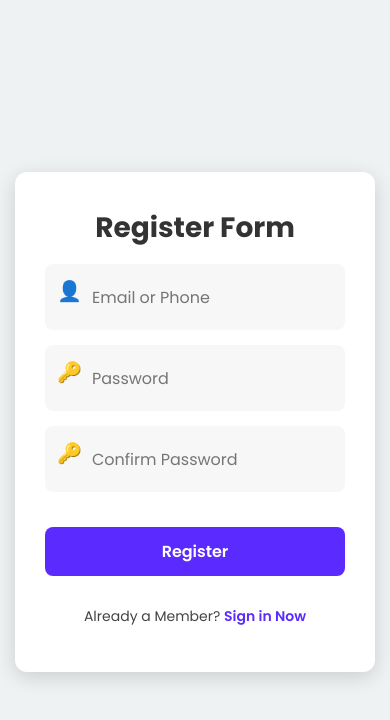
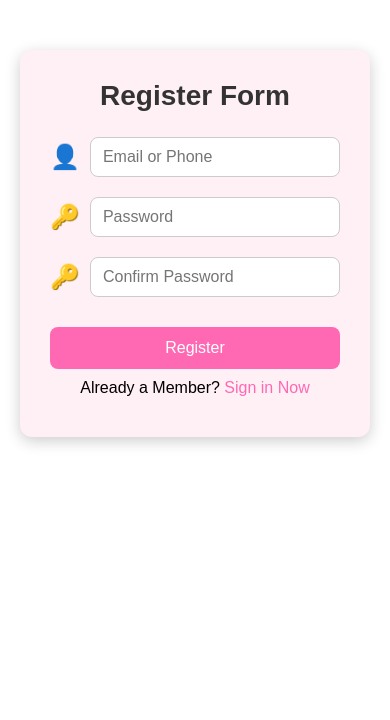
Before and after one commit to Aadhikesavan-m/E-Commerce, a React (Vite) app: page /register in a window 390 px wide. Shown: the top 720 px of the page. Built offline with nearby package versions, Linux system fonts and the light colour scheme.

Commit message:
feat: Enhance user authentication flow with logout functionality and improve form styling in Login and Register components

```diff
--- a/src/AddtoCart.jsx
+++ b/src/AddtoCart.jsx
@@ -1,6 +1,6 @@
 import React, { useEffect, useState } from "react";
 import "./atc.css";
-import { Link } from "react-router-dom";
+import { Link, useNavigate } from "react-router-dom";
 import Img from "./assets/no search.jpg";
 import banner1 from "./assets/Banner/banner.avif";
 import banner2 from "./assets/Banner/banner2.avif";
@@ -16,6 +16,8 @@ function AddtoCart({ cart, setCart, users }) {
   const [activeCategory, setActiveCategory] = useState("Shop All");
   const [bestSellers, setBestSellers] = useState([]);
 
+  const navigate = useNavigate()
+
   const images = [banner1, banner2, banner3];
   const [index, setIndex] = useState(0);
 
@@ -24,6 +26,14 @@ function AddtoCart({ cart, setCart, users }) {
   //user detail
   const lastUser = users.length > 0 ? users[users.length - 1] : null;
   const icon = lastUser ? lastUser.username.charAt(0).toUpperCase() : "👤";
+
+  //handleLogout
+  const handleLogout = () => {
+    setUsers([]);
+    navigate("/login")
+};
+
+
 
   // Banner change
   useEffect(() => {
@@ -145,7 +155,19 @@ function AddtoCart({ cart, setCart, users }) {
             🛒 <span className="cart-count">{cart.length}</span>
           </button>
         </Link>
-        <span className="avatar">{icon}</span>
+        <div className="user-auth-wrapper">
+          <span className="avatar">{icon}</span>
+
+          {lastUser ? (
+            <span className="auth-btn" onClick={handleLogout}>
+              Logout
+            </span>
+          ) : (
+            <Link to="/login" className="auth-btn">
+              Login
+            </Link>
+          )}
+        </div>
       </nav>
 
       {/* BODY */}
@@ -201,8 +223,8 @@ function AddtoCart({ cart, setCart, users }) {
 
               {/* DUAL BANNER */}
               <div className="dual-banner">
-                <div className="banner-box left-banner">
-                  <div className="banner-content">
+                <div className="banner-box left-banner d-b-1">
+                  <div className="banner-content ">
                     <p className="banner-small">Holiday Deals</p>
                     <h1 className="banner-title">
                       Up to
--- a/src/App.jsx
+++ b/src/App.jsx
@@ -28,7 +28,7 @@ function App() {
       <Routes>
         <Route
           path="/"
-          element={<AddtoCart cart={cart} setCart={setCart} users={users} />}
+          element={<AddtoCart cart={cart} setCart={setCart} users={users} setUsers ={setUsers}/>}
         />
 
         <Route
--- a/src/Login.jsx
+++ b/src/Login.jsx
@@ -25,37 +25,42 @@ function Login({ users }) {
   }
 
   return (
-    <form onSubmit={handleSubmit}>
-      <h1>Login Form</h1>
-      <div className="loginEmail">
+   <form className="login-form" onSubmit={handleSubmit}>
+  <h1 className="login-form__title">Login Form</h1>
+
+  <div className="login-form__email">
     <h1>👤</h1>
     <input
       type="text"
       placeholder="Email or Phone"
       value={registeredUser}
       onChange={(e) => setRegisteredUser(e.target.value)}
+      className="login-form__input"
     />
   </div>
-      <div className="passwordInput">
+
+  <div className="login-form__password">
     <h1>🔒</h1>
     <input
       type="password"
       placeholder="Password"
       value={registedPassword}
       onChange={(e) => setRegisteredPassword(e.target.value)}
+      className="login-form__input"
     />
   </div>
 
-      <p>
+  <p className="login-form__link">
     <Link to="/forgot">Forget Password?</Link>
   </p>
 
-      <button>Submit</button>
+  <button className="login-form__button">Submit</button>
 
-      <p>
+  <p className="login-form__register">
     Not a Member ? <Link to="/register">Register Now</Link>
   </p>
 </form>
+
   );
 }
 
--- a/src/Register.jsx
+++ b/src/Register.jsx
@@ -36,45 +36,49 @@ function Register({ users, setUsers }) {
 
   return (
     <>
-      <form onSubmit={handleRegister}>
-        <h1>Register Form</h1>
+      <form className="register-form" onSubmit={handleRegister}>
+  <h1 className="register-form__title">Register Form</h1>
 
-        <div className="registerEmail">
+  <div className="register-form__email">
     <h1>👤</h1>
     <input
       type="text"
       placeholder="Email or Phone"
       value={user}
       onChange={(e) => setUser(e.target.value)}
+      className="register-form__input"
     />
   </div>
 
-        <div className="passwordInput">
+  <div className="register-form__password">
     <h1>🔑</h1>
     <input
       type="password"
       placeholder="Password"
       value={password}
       onChange={(e) => setPassword(e.target.value)}
+      className="register-form__input"
     />
   </div>
 
-        <div className="passwordInput">
+  <div className="register-form__password">
     <h1>🔑</h1>
     <input
       type="password"
       placeholder="Confirm Password"
       value={confirm}
       onChange={(e) => setConfirm(e.target.value)}
+      className="register-form__input"
     />
   </div>
 
-        <button>Register</button>
+  <button className="register-form__button">Register</button>
 
-        <p>
+  <p className="register-form__link">
     Already a Member? <Link to="/login">Sign in Now</Link>
   </p>
 </form>
+
     </>
   );
 }
--- a/src/login.css
+++ b/src/login.css
@@ -1,107 +1,78 @@
-/* Import Google Font */
-@import url('https://fonts.googleapis.com/css2?family=Poppins:wght@300;400;500;600;700&display=swap');
-
-/* Reset */
-* {
-  margin: 0;
-  padding: 0;
-  box-sizing: border-box;
+/* Scope all styles under the login-form class */
+.login-form {
+  width: 350px;
+  margin: 50px auto;
+  padding: 30px;
+  background-color: rgba(147, 208, 233, 0.63);
+  border-radius: 12px;
+  box-shadow: 0 4px 15px rgba(0, 0, 0, 0.2);
   font-family: 'Poppins', sans-serif;
 }
 
-body {
-  background-color: #f5f7fa;
-  display: flex;
-  justify-content: center;
-  align-items: center;
-  min-height: 100vh;
-}
-
-/* Form container */
-form {
-  background-color: #fff;
-  padding: 40px 30px;
-  border-radius: 12px;
-  box-shadow: 0 8px 20px rgba(0,0,0,0.1);
-  width: 100%;
-  max-width: 400px;
+.login-form__title {
   text-align: center;
-}
-
-form h1 {
   font-size: 28px;
   margin-bottom: 25px;
   color: #333;
 }
 
-/* Input container */
-.loginEmail, .passwordInput {
+.login-form__email,
+.login-form__password {
   display: flex;
   align-items: center;
   margin-bottom: 20px;
-  background: #f1f3f6;
-  border-radius: 8px;
-  padding: 10px;
 }
 
-.loginEmail h1, .passwordInput h1 {
+.login-form__email h1,
+.login-form__password h1 {
   margin-right: 10px;
-  font-size: 20px;
+  font-size: 24px;
 }
 
-.loginEmail input, .passwordInput input {
-  border: none;
-  outline: none;
-  width: 100%;
+.login-form__input {
+  flex: 1;
+  padding: 10px 12px;
+  border: 1px solid #ccc;
+  border-radius: 8px;
   font-size: 16px;
-  background: transparent;
 }
 
-/* Links */
-form p {
-  font-size: 14px;
+.login-form__input:focus {
+  outline: none;
+  border-color: #6c63ff;
+  box-shadow: 0 0 5px rgba(108, 99, 255, 0.5);
+}
+
+.login-form__link,
+.login-form__register {
+  text-align: center;
   margin: 10px 0;
 }
 
-form p a {
-  color: #5a2aff;
+.login-form__link a,
+.login-form__register a {
+  color: #6c63ff;
   text-decoration: none;
 }
 
-form p a:hover {
+.login-form__link a:hover,
+.login-form__register a:hover {
   text-decoration: underline;
 }
 
-/* Submit button */
-form button {
+.login-form__button {
   width: 100%;
-  padding: 12px 0;
-  margin: 20px 0;
-  background-color: #5a2aff;
-  color: #fff;
-  font-size: 16px;
-  font-weight: 600;
+  padding: 12px;
+  margin-top: 10px;
+  background-color: #6c63ff;
+  color: white;
   border: none;
   border-radius: 8px;
+  font-size: 16px;
   cursor: pointer;
-  transition: 0.3s ease;
+  transition: background 0.3s ease;
 }
 
-form button:hover {
-  background-color: #4220b5;
+.login-form__button:hover {
+  background-color: #574fd6;
 }
-
-/* Responsive */
-@media (max-width: 480px) {
-  form {
-    padding: 30px 20px;
-  }
-
-  .loginEmail h1, .passwordInput h1 {
-    font-size: 18px;
-  }
-
-  form h1 {
-    font-size: 24px;
-  }
-}
--- a/src/register.css
+++ b/src/register.css
@@ -1,88 +1,75 @@
-/* Center the form on the page */
-body {
-  margin: 0;
-  padding: 0;
-  font-family: Arial, sans-serif;
-  background: #eef2f3;
-  display: flex;
-  justify-content: center;
-  align-items: center;
-  height: 100vh;
+/* Scope all styles under the register-form class */
+.register-form {
+  width: 350px;
+  margin: 50px auto;
+  padding: 30px;
+  background-color: #fff0f5; /* soft pink background for differentiation */
+  border-radius: 12px;
+  box-shadow: 0 4px 15px rgba(0, 0, 0, 0.2);
+  font-family: 'Poppins', sans-serif;
 }
 
-/* Form container */
-form {
-  background: #fff;
-  padding: 35px 30px;
-  width: 360px;
-  border-radius: 12px;
-  box-shadow: 0 5px 20px rgba(0, 0, 0, 0.15);
+.register-form__title {
   text-align: center;
-}
-
-form h1 {
-  margin-bottom: 12px;
   font-size: 28px;
+  margin-bottom: 25px;
   color: #333;
 }
 
-/* Input containers */
-.registerEmail,
-.passwordInput {
+.register-form__email,
+.register-form__password {
   display: flex;
   align-items: center;
-  background: #f7f7f7;
-  padding: 12px;
-  border-radius: 8px;
-  margin: 15px 0;
+  margin-bottom: 20px;
 }
 
-.registerEmail h1,
-.passwordInput h1 {
-  font-size: 20px;
+.register-form__email h1,
+.register-form__password h1 {
   margin-right: 10px;
-  color: #666;
+  font-size: 24px;
 }
 
-input {
-  width: 100%;
-  border: none;
-  outline: none;
-  background: transparent;
+.register-form__input {
+  flex: 1;
+  padding: 10px 12px;
+  border: 1px solid #ccc;
+  border-radius: 8px;
   font-size: 16px;
 }
 
-/* Submit button */
-button {
+.register-form__input:focus {
+  outline: none;
+  border-color: #ff69b4; /* pink focus color */
+  box-shadow: 0 0 5px rgba(255, 105, 180, 0.5);
+}
+
+.register-form__link {
+  text-align: center;
+  margin: 10px 0;
+}
+
+.register-form__link a {
+  color: #ff69b4;
+  text-decoration: none;
+}
+
+.register-form__link a:hover {
+  text-decoration: underline;
+}
+
+.register-form__button {
   width: 100%;
   padding: 12px;
   margin-top: 10px;
-  background: #4a90e2;
-  color: #fff;
-  font-size: 16px;
+  background-color: #ff69b4;
+  color: white;
   border: none;
   border-radius: 8px;
+  font-size: 16px;
   cursor: pointer;
-  transition: 0.3s ease;
+  transition: background 0.3s ease;
 }
 
-button:hover {
-  background: #357ac8;
+.register-form__button:hover {
+  background-color: #ff4c9e;
 }
-
-/* Redirect link text */
-p {
-  font-size: 14px;
-  color: #444;
-  margin-top: 15px;
-}
-
-p a {
-  color: #4a90e2;
-  font-weight: 600;
-  text-decoration: none;
-}
-
-p a:hover {
-  text-decoration: underline;
-}
```
Also changed, not shown: src/atc.css (+95 -17 lines). Lines whose indentation alone changed are shown as unchanged.
